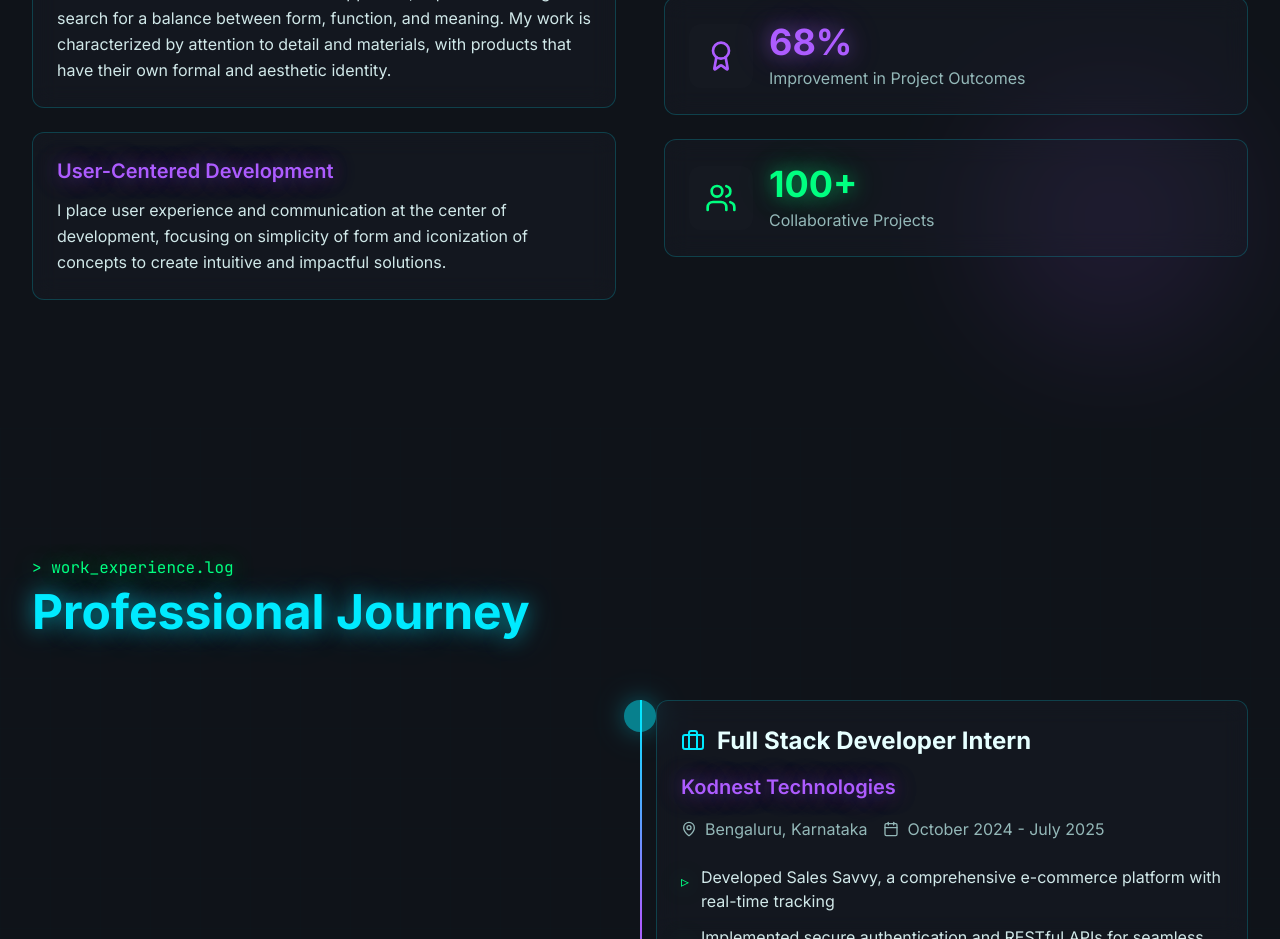
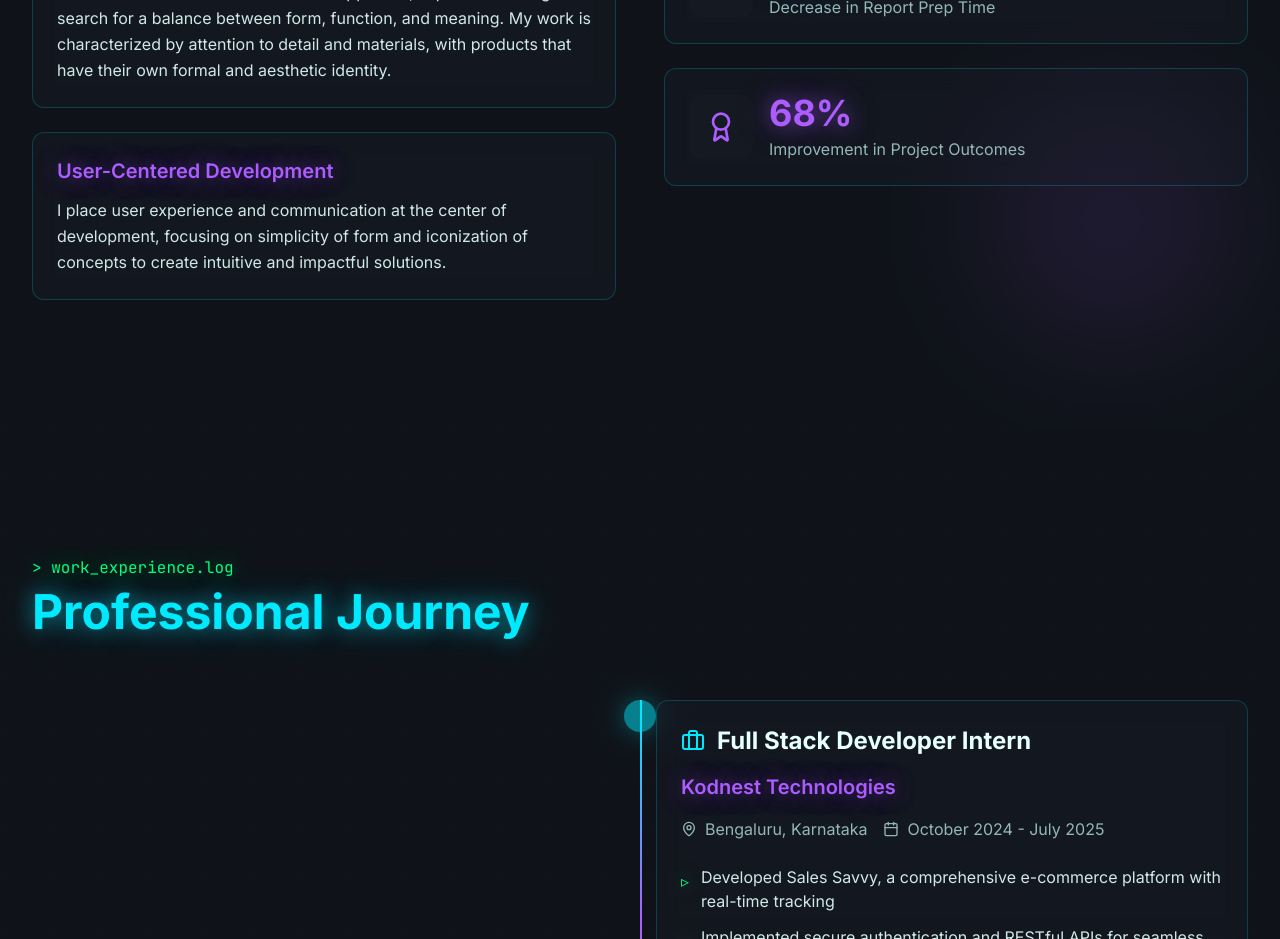
Before and after one commit to basava0203/basava-prasad, a React (Vite) app: page / in a window 1280 px wide. Shown: the part 1260-2199 px from the top of the page. Built offline with nearby package versions, Linux system fonts and the light colour scheme; the HTML template or start-up script is replaced by a standard one.

Commit message:
Remove exaggerated project count

```diff
--- a/src/components/About.tsx
+++ b/src/components/About.tsx
@@ -15,13 +15,6 @@ const About = () => {
       label: "Improvement in Project Outcomes",
       color: "text-secondary",
       glow: "box-glow-purple",
-    },
-    {
-      icon: Users,
-      value: "100+",
-      label: "Collaborative Projects",
-      color: "text-accent",
-      glow: "box-glow-green",
     },
   ];
 
```
